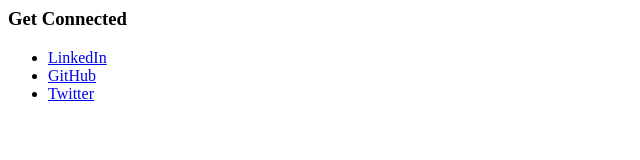
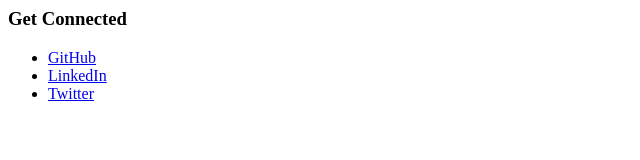
Before and after one commit to derekhecksher/derekhecksher.github.io, a plain HTML site: page index.html in a window 1280 px wide. Shown: the full height of the page, 0-640 px from the left. Drawn offline with Linux system fonts and the light colour scheme.

Commit message:
Update index.html

```diff
--- a/index.html
+++ b/index.html
@@ -1,7 +1,6 @@
 <h3 id="get-connected">Get Connected</h3>
 <ul>
-<li><a
-href="https://www.linkedin.com/in/derek-hecksher/">LinkedIn</a></li>
 <li><a href="https://github.com/derekhecksher">GitHub</a></li>
+<li><a href="https://www.linkedin.com/in/derek-hecksher/">LinkedIn</a></li>
 <li><a href="https://twitter.com/derekhecksher">Twitter</a></li>
 </ul>
```
